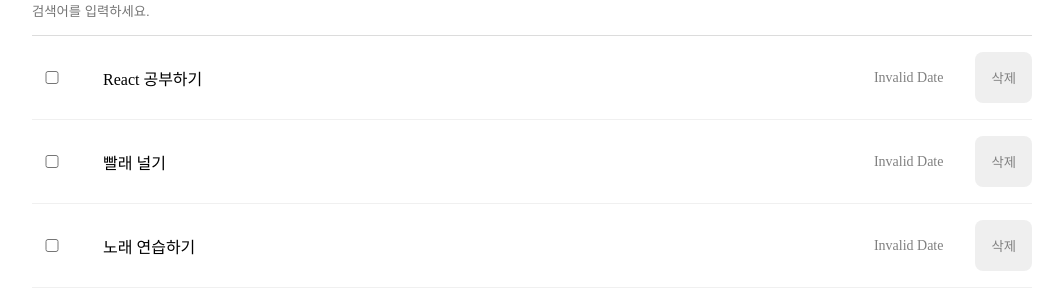
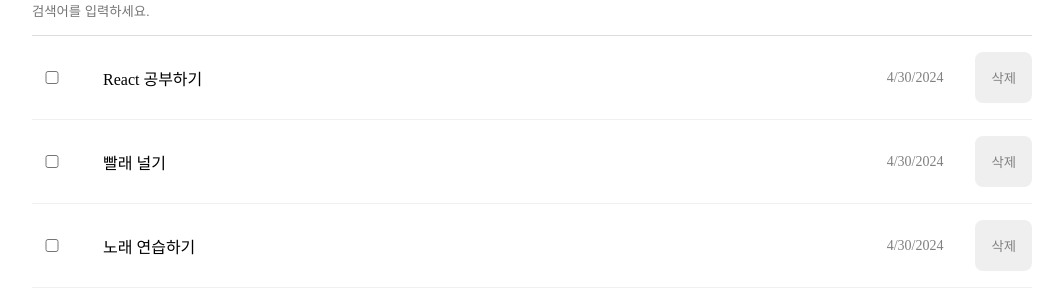
Before and after one commit to Kbomi16/onebite-react, a React (Vite) app in the folder section8/: page / in a window 1280 px wide. Shown: the part 280-584 px from the top of the page, without its empty margins (108-1171 px from the left). Built offline with nearby package versions, Linux system fonts and the light colour scheme.

Commit message:
🐛 fix: content 안 뜨는 이슈 해결

```diff
--- a/section8/src/App.jsx
+++ b/section8/src/App.jsx
@@ -9,19 +9,19 @@ const mockData = [
     id: 0,
     isDone: false,
     content: 'React 공부하기',
-    createdDate: new Date().getTime(),
+    date: new Date().getTime(),
   },
   {
     id: 1,
     isDone: false,
     content: '빨래 널기',
-    createdDate: new Date().getTime(),
+    date: new Date().getTime(),
   },
   {
     id: 2,
     isDone: false,
     content: '노래 연습하기',
-    createdDate: new Date().getTime(),
+    date: new Date().getTime(),
   },
 ]
 
@@ -37,7 +37,7 @@ function App() {
       date: new Date().getTime(),
     }
 
-    setTodos([...todos, newTodo])
+    setTodos([newTodo, ...todos])
   }
 
   const onUpdate = (targetId) => {
--- a/section8/src/components/Editor.jsx
+++ b/section8/src/components/Editor.jsx
@@ -14,7 +14,7 @@ function Editor({ onCreate }) {
       contentRef.current.focus()
       return
     }
-    onCreate()
+    onCreate(content)
     setContent('')
   }
 
--- a/section8/src/components/List.jsx
+++ b/section8/src/components/List.jsx
@@ -18,14 +18,12 @@ function List({ todos, onUpdate, onDelete }) {
     )
   }
 
-  const filteredTodos = getFilteredData()
-
   return (
     <div className="List">
       <h4>Todo List 🌱</h4>
-      <input placeholder="검색어를 입력하세요." onChange={onChangeSearch} />
+      <input placeholder="검색어를 입력하세요." value={search} onChange={onChangeSearch} />
       <div className="todos_wrapper">
-        {filteredTodos.map((todo) => {
+        {getFilteredData().map((todo) => {
           return (
             <TodoItem
               key={todo.id}
--- a/section8/src/components/TodoItem.jsx
+++ b/section8/src/components/TodoItem.jsx
@@ -12,7 +12,7 @@ function TodoItem({ id, isDone, content, date, onUpdate, onDelete }) {
 
   return (
     <div className="TodoItem">
-      <input readOnly type="checkbox" onChange={onChangeCheckbox} />
+      <input type="checkbox" checked={isDone} onChange={onChangeCheckbox} />
       <div className="content">{content}</div>
       <div className="date">{new Date(date).toLocaleDateString()}</div>
       <button onClick={onClickDeleteButton}>삭제</button>
```
